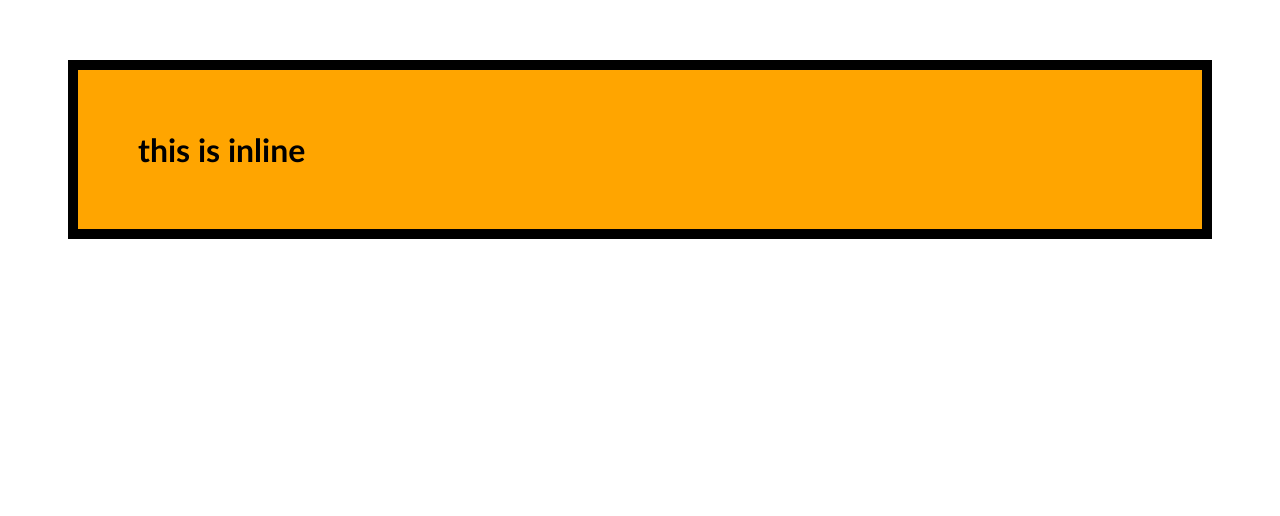
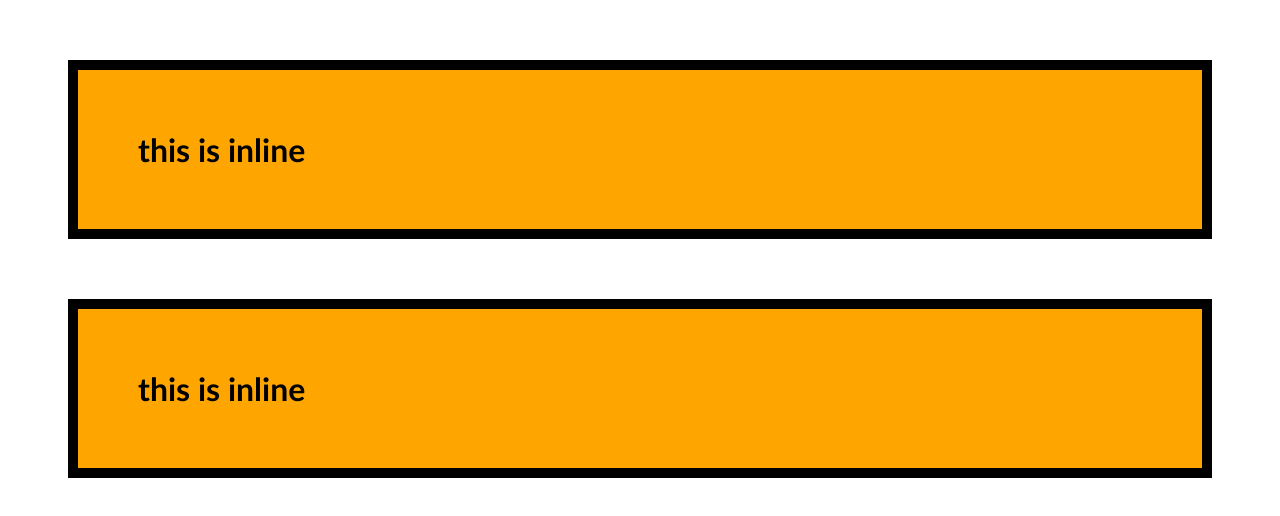
Before and after one commit to zabihhaqqani/demoproject, a plain HTML site: page index.html in a window 1280 px wide. Drawn offline with Linux system fonts and the light colour scheme.

Commit message:
Update index.html

```diff
--- a/index.html
+++ b/index.html
@@ -12,7 +12,7 @@
 
 <body>
     <h1 class="container">this is inline</h1>
-
+      <h1 class="container">this is inline</h1>
 
 </body>
 
```
